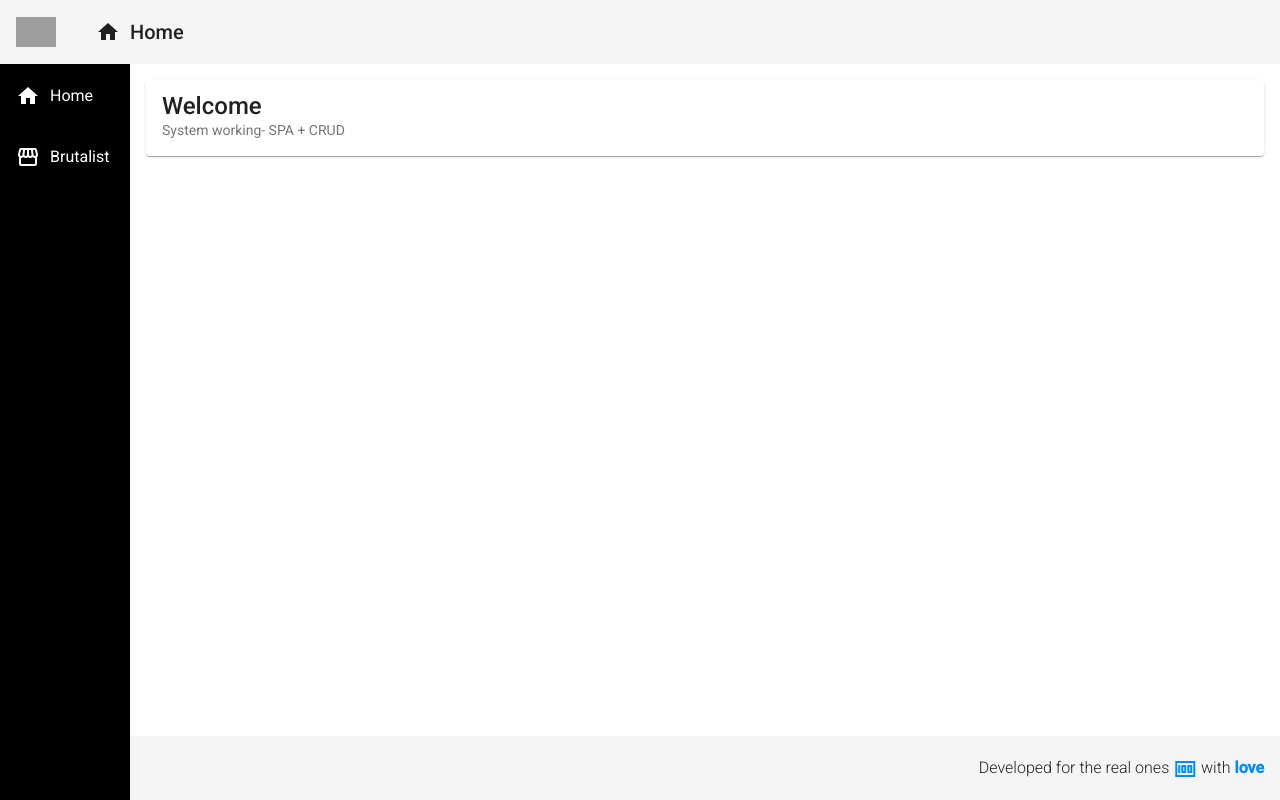
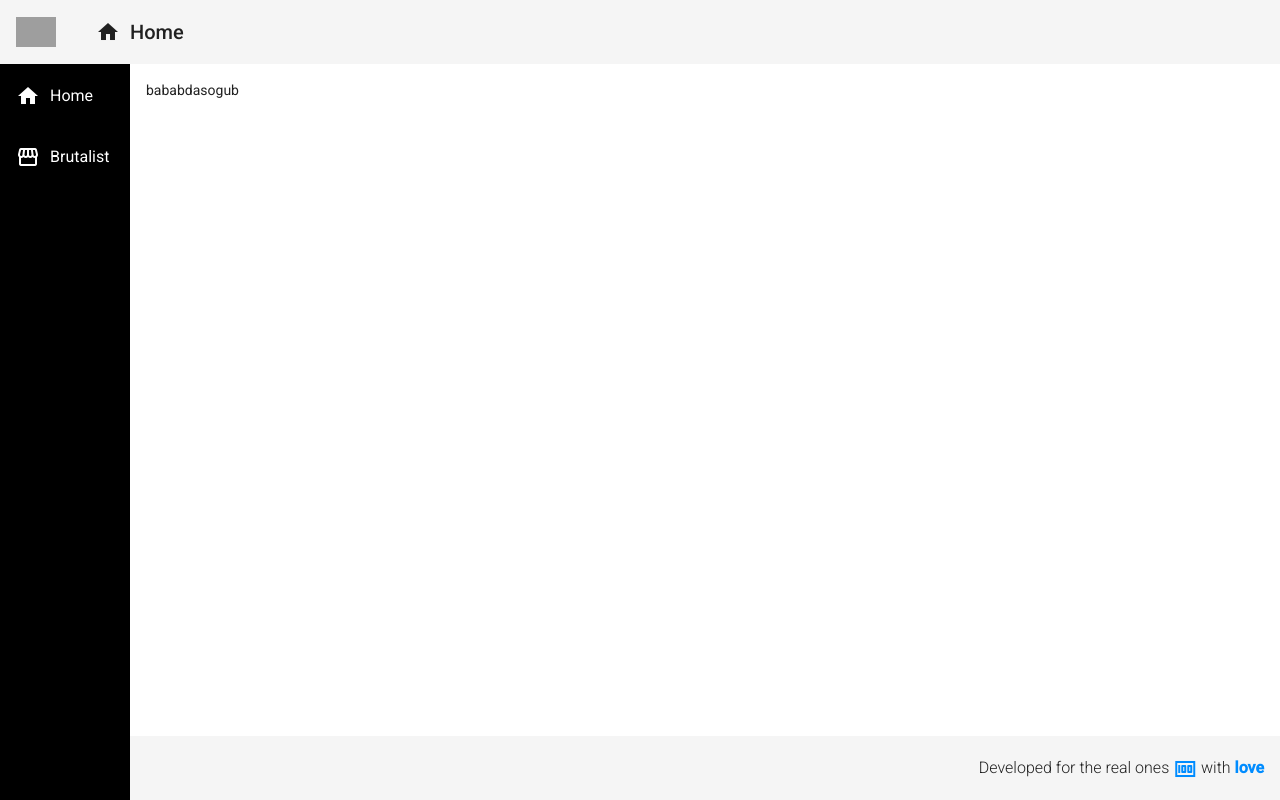
Before and after one commit to rakkuia/angularLearn, an Angular app in the folder 1_CRUD_ANGULAR/frontend/: page /brutalist in a window 1280 px wide. Before the commit this address led to /. Built offline with nearby package versions, Linux system fonts and the light colour scheme; grey boxes are pictures that could not be loaded.

Commit message:
added routing

```diff
--- a/1_CRUD_ANGULAR/frontend/src/app/app-routing.module.ts
+++ b/1_CRUD_ANGULAR/frontend/src/app/app-routing.module.ts
@@ -1,7 +1,16 @@
 import { NgModule } from '@angular/core';
 import { RouterModule, Routes } from '@angular/router';
 
-const routes: Routes = [];
+import { HomeComponent } from './views/home/home.component';
+import { ProductCrudComponent } from './views/product-crud/product-crud.component';
+
+const routes: Routes = [{
+  path: "",
+  component: HomeComponent
+},{
+  path: "brutalist",
+  component: ProductCrudComponent
+}];
 
 @NgModule({
   imports: [RouterModule.forRoot(routes)],
--- a/1_CRUD_ANGULAR/frontend/src/app/app.module.ts
+++ b/1_CRUD_ANGULAR/frontend/src/app/app.module.ts
@@ -14,6 +14,7 @@
 import { MatCardModule } from '@angular/material/card';
 import {MatListModule} from '@angular/material/list';
 import { HomeComponent } from './views/home/home.component';
+import { ProductCrudComponent } from './views/product-crud/product-crud.component';
 
 @NgModule({
   declarations: [
@@ -22,6 +23,7 @@
     FooterComponent,
     NavComponent,
     HomeComponent,
+    ProductCrudComponent,
   ],
   imports: [
     BrowserModule,
--- a/1_CRUD_ANGULAR/frontend/src/app/components/template/nav/nav.component.html
+++ b/1_CRUD_ANGULAR/frontend/src/app/components/template/nav/nav.component.html
@@ -1,17 +1,17 @@
 <mat-sidenav-container class="container">
   <mat-sidenav class="sidenav" mode="side" opened fixedInViewport="true" fixedTopGap="64">
     <mat-nav-list class="nav-list">
-      <a mat-list-item>
+      <a mat-list-item routerLink="/">
         <i class="material-icons"> home </i>
         Home
       </a>
-      <a mat-list-item>
+      <a mat-list-item routerLink="/brutalist">
         <i class="material-icons"> storefront </i>
         Brutalist
       </a>
     </mat-nav-list>
   </mat-sidenav>
   <mat-sidenav-content class="content">
-    <app-home></app-home>
+    <router-outlet></router-outlet>
   </mat-sidenav-content>
 </mat-sidenav-container>
--- /dev/null
+++ b/1_CRUD_ANGULAR/frontend/src/app/views/product-crud/product-crud.component.ts
@@ -0,0 +1,15 @@
+import { Component, OnInit } from '@angular/core';
+
+@Component({
+  selector: 'app-product-crud',
+  templateUrl: 'product-crud.html',
+  styleUrls: ['./product-crud.css']
+})
+export class ProductCrudComponent implements OnInit {
+
+  constructor() { }
+
+  ngOnInit(): void {
+  }
+
+}
--- /dev/null
+++ b/1_CRUD_ANGULAR/frontend/src/app/views/product-crud/product-crud.html
@@ -0,0 +1 @@
+<p>bababdasogub</p>
```
Also changed, not shown: 1_CRUD_ANGULAR/frontend/src/app/views/product-crud/product-crud.css (added).
